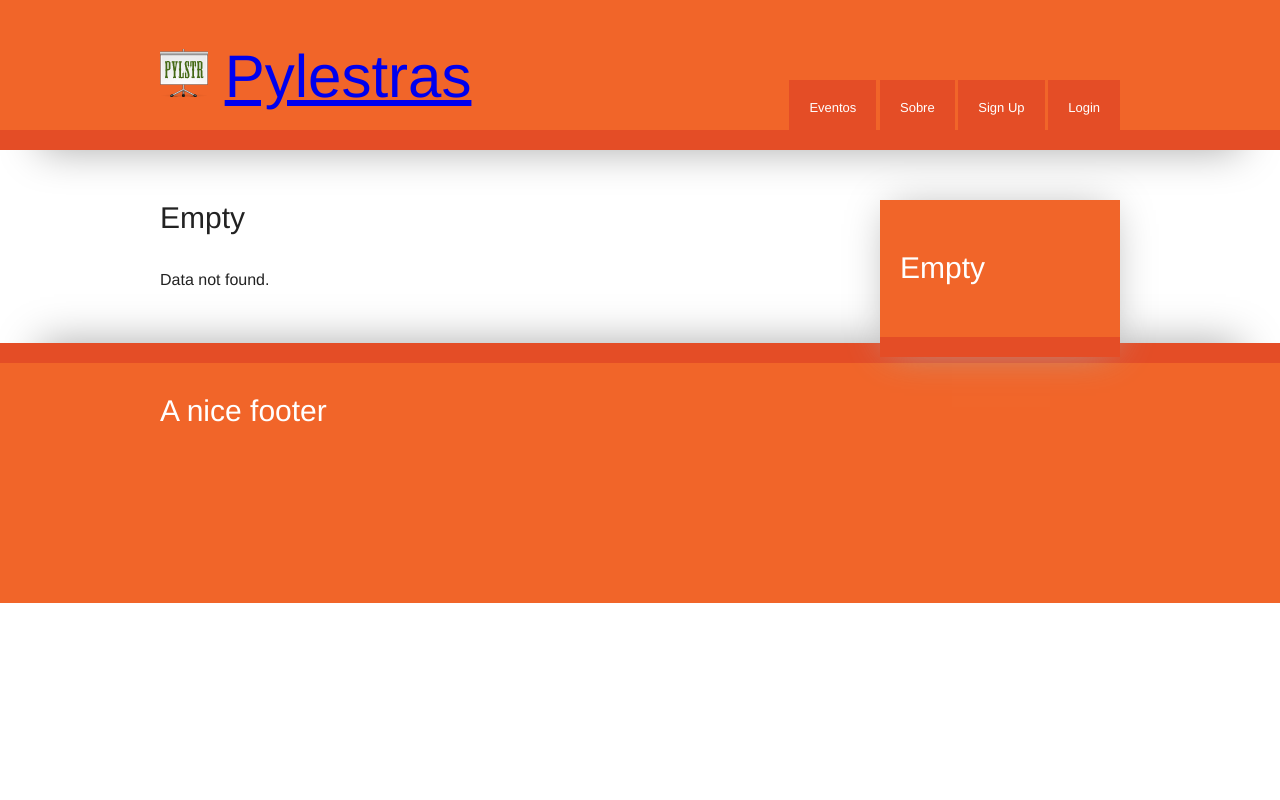
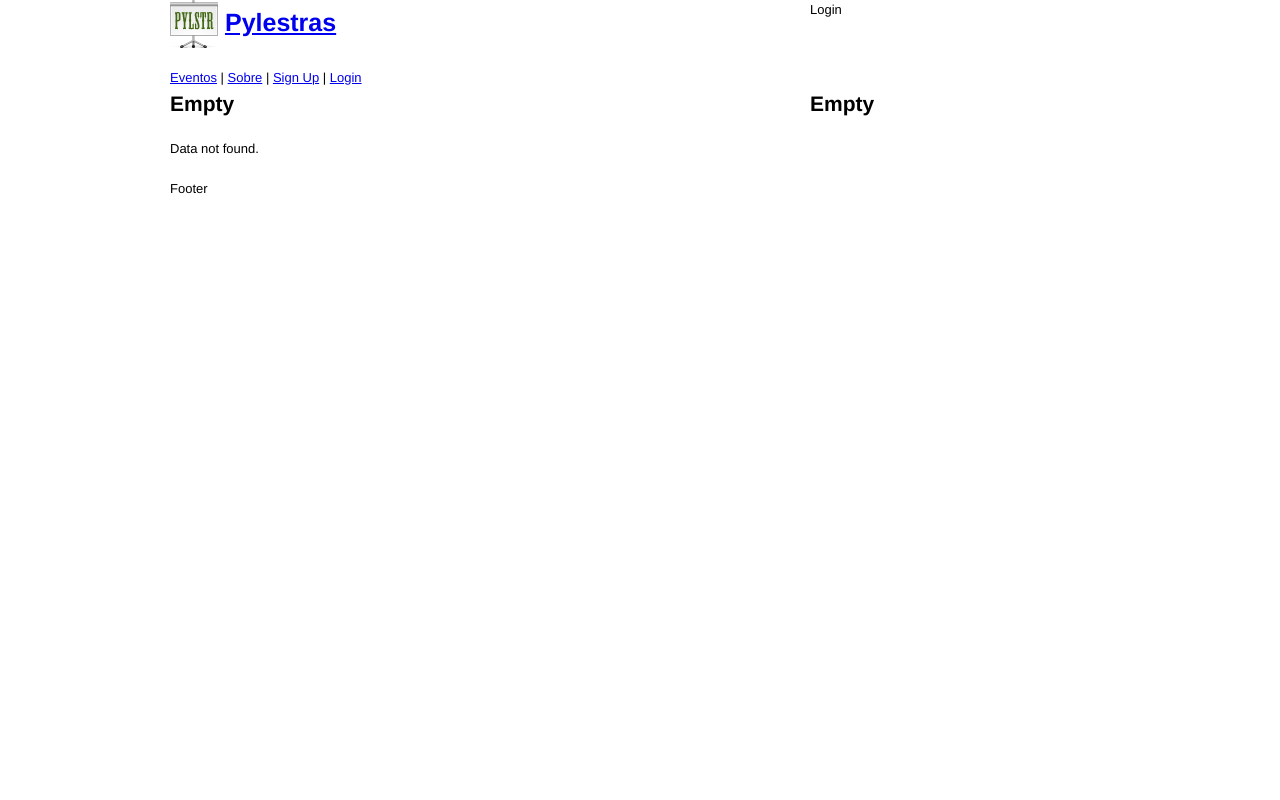
Before and after one commit to fabiocerqueira/djangodash2011, a Django app: template src/pylestras/templates/index.html in a window 1280 px wide. Run offline with Django 3.2, Linux system fonts and the light colour scheme; the template is opened without the code that fills it, so the values that code supplies are empty; some libraries are stand-ins or nearby versions.

Commit message:
Integrado ao grid 960

```diff
--- /dev/null
+++ b/src/pylestras/static_files/css/reset.css
@@ -0,0 +1 @@
+a,abbr,acronym,address,applet,article,aside,audio,b,big,blockquote,body,canvas,caption,center,cite,code,dd,del,details,dfn,dialog,div,dl,dt,em,embed,fieldset,figcaption,figure,font,footer,form,h1,h2,h3,h4,h5,h6,header,hgroup,hr,html,i,iframe,img,ins,kbd,label,legend,li,mark,menu,meter,nav,object,ol,output,p,pre,progress,q,rp,rt,ruby,s,samp,section,small,span,strike,strong,sub,summary,sup,table,tbody,td,tfoot,th,thead,time,tr,tt,u,ul,var,video,xmp{border:0;margin:0;padding:0;font-size:100%}html,body{height:100%}article,aside,details,figcaption,figure,footer,header,hgroup,menu,nav,section{display:block}b,strong{font-weight:bold}img{color:transparent;font-size:0;vertical-align:middle;-ms-interpolation-mode:bicubic}li{display:list-item}table{border-collapse:collapse;border-spacing:0}th,td,caption{font-weight:normal;vertical-align:top;text-align:left}q{quotes:none}q:before,q:after{content:'';content:none}sub,sup,small{font-size:75%}sub,sup{line-height:0;position:relative;vertical-align:baseline}sub{bottom:-0.25em}sup{top:-0.5em}svg{overflow:hidden}
--- a/src/pylestras/static_files/css/style.css
+++ b/src/pylestras/static_files/css/style.css
@@ -1,12 +1,3 @@
-/*
- * Pylestras
- */
-
-.date_event {
-    font-size: 0.8em;
-    color: #ffff99;
-}
-
 /*
  * HTML5 Boilerplate
  *
@@ -23,358 +14,11 @@
 article, aside, details, figcaption, figure, footer, header, hgroup, nav, section { display: block; }
 audio[controls], canvas, video { display: inline-block; *display: inline; *zoom: 1; }
 
-
-/* =============================================================================
-   Base
-   ========================================================================== */
-
 /*
- * 1. Correct text resizing oddly in IE6/7 when body font-size is set using em units
- *    http://clagnut.com/blog/348/#c790
- * 2. Force vertical scrollbar in non-IE
- * 3. Remove Android and iOS tap highlight color to prevent entire container being highlighted
- *    www.yuiblog.com/blog/2010/10/01/quick-tip-customizing-the-mobile-safari-tap-highlight-color/
- * 4. Prevent iOS text size adjust on device orientation change, without disabling user zoom
- *    www.456bereastreet.com/archive/201012/controlling_text_size_in_safari_for_ios_without_disabling_user_zoom/
+ * Pylestras
  */
 
-html { font-size: 100%; overflow-y: scroll; -webkit-overflow-scrolling: touch; -webkit-tap-highlight-color: rgba(0,0,0,0); -webkit-text-size-adjust: 100%; -ms-text-size-adjust: 100%; }
-
-body { margin: 0; font-size: 13px; line-height: 1.231; }
-
-body, button, input, select, textarea { font-family: sans-serif; color: #222; }
-
-/*
- * These selection declarations have to be separate
- * No text-shadow: twitter.com/miketaylr/status/12228805301
- * Also: hot pink!
- */
-
-::-moz-selection { background: #fe57a1; color: #fff; text-shadow: none; }
-::selection { background: #fe57a1; color: #fff; text-shadow: none; }
-
-
-/* =============================================================================
-   Links
-   ========================================================================== */
-
-a { color: #00e; }
-a:visited { color: #551a8b; }
-a:focus { outline: thin dotted; }
-
-/* Improve readability when focused and hovered in all browsers: people.opera.com/patrickl/experiments/keyboard/test */
-a:hover, a:active { outline: 0; }
-
-
-/* =============================================================================
-   Typography
-   ========================================================================== */
-
-abbr[title] { border-bottom: 1px dotted; }
-
-b, strong { font-weight: bold; }
-
-blockquote { margin: 1em 40px; }
-
-dfn { font-style: italic; }
-
-hr { display: block; height: 1px; border: 0; border-top: 1px solid #ccc; margin: 1em 0; padding: 0; }
-
-ins { background: #ff9; color: #000; text-decoration: none; }
-
-mark { background: #ff0; color: #000; font-style: italic; font-weight: bold; }
-
-/* Redeclare monospace font family: en.wikipedia.org/wiki/User:Davidgothberg/Test59 */
-pre, code, kbd, samp { font-family: monospace, monospace; _font-family: 'courier new', monospace; font-size: 1em; }
-
-/* Improve readability of pre-formatted text in all browsers */
-pre { white-space: pre; white-space: pre-wrap; word-wrap: break-word; }
-
-q { quotes: none; }
-q:before, q:after { content: ""; content: none; }
-
-small { font-size: 85%; }
-
-/* Position subscript and superscript content without affecting line-height: gist.github.com/413930 */
-sub, sup { font-size: 75%; line-height: 0; position: relative; vertical-align: baseline; }
-sup { top: -0.5em; }
-sub { bottom: -0.25em; }
-
-
-/* =============================================================================
-   Lists
-   ========================================================================== */
-
-ul, ol { margin: 1em 0; padding: 0 0 0 40px; }
-dd { margin: 0 0 0 40px; }
-nav ul, nav ol { list-style: none; margin: 0; padding: 0; }
-
-
-/* =============================================================================
-   Embedded content
-   ========================================================================== */
-
-/*
- * Improve image quality when scaled in IE7
- * code.flickr.com/blog/2008/11/12/on-ui-quality-the-little-things-client-side-image-resizing/
- */
-
-img { border: 0; -ms-interpolation-mode: bicubic; }
-
-/*
- * Correct overflow displayed oddly in IE9
- */
-
-svg:not(:root) {
-    overflow: hidden;
+.date_event {
+    font-size: 0.8em;
+    color: #ffff99;
 }
-
-
-/* =============================================================================
-   Figures
-   ========================================================================== */
-
-figure { margin: 0; }
-
-
-/* =============================================================================
-   Forms
-   ========================================================================== */
-
-form { margin: 0; }
-fieldset { border: 0; margin: 0; padding: 0; }
-
-/*
- * 1. Correct color not inheriting in IE6/7/8/9
- * 2. Correct alignment displayed oddly in IE6/7
- */
-
-legend { border: 0; *margin-left: -7px; padding: 0; }
-
-/* Indicate that 'label' will shift focus to the associated form element */
-label { cursor: pointer; }
-
-/*
- * 1. Correct font-size not inheriting in all browsers
- * 2. Remove margins in FF3/4 S5 Chrome
- * 3. Define consistent vertical alignment display in all browsers
- */
-
-button, input, select, textarea { font-size: 100%; margin: 0; vertical-align: baseline; *vertical-align: middle; }
-
-/*
- * 1. Define line-height as normal to match FF3/4 (set using !important in the UA stylesheet)
- * 2. Correct inner spacing displayed oddly in IE6/7
- */
-
-button, input { line-height: normal; *overflow: visible; }
-
-/*
- * 1. Display hand cursor for clickable form elements
- * 2. Allow styling of clickable form elements in iOS
- */
-
-button, input[type="button"], input[type="reset"], input[type="submit"] { cursor: pointer; -webkit-appearance: button; }
-
-/*
- * Consistent box sizing and appearance
- */
-
-input[type="checkbox"], input[type="radio"] { box-sizing: border-box; }
-input[type="search"] { -moz-box-sizing: content-box; -webkit-box-sizing: content-box; box-sizing: content-box; }
-
-/*
- * Remove inner padding and border in FF3/4
- * www.sitepen.com/blog/2008/05/14/the-devils-in-the-details-fixing-dojos-toolbar-buttons/
- */
-
-button::-moz-focus-inner, input::-moz-focus-inner { border: 0; padding: 0; }
-
-/* Remove default vertical scrollbar in IE6/7/8/9 */
-textarea { overflow: auto; vertical-align: top; }
-
-/* Colors for form validity */
-input:valid, textarea:valid {  }
-input:invalid, textarea:invalid { background-color: #f0dddd; }
-
-
-/* =============================================================================
-   Tables
-   ========================================================================== */
-
-table { border-collapse: collapse; border-spacing: 0; }
-
-
-/* =============================================================================
-   Primary styles
-   Author:
-   ========================================================================== */
-
-
-
-
-
-
-/* ==================
-   Initializr Theme
-   ================== */
-
-
-body{
-	font-family:Helvetica, Helvetica Neue, Arial, sans-serif;
-}
-
-.wrapper{
-	margin:auto;
-	width:960px;
-}
-
-#header-container{
-	background-color:#f16529;
-	height:130px;
-	border-bottom:20px solid #e44d26;
-	margin-bottom:50px;
-	-webkit-box-shadow:0 40px 40px -40px #AAA;
-	   -moz-box-shadow:0 40px 40px -40px #AAA;
-	        box-shadow:0 40px 40px -40px #AAA;
-}
-
-h2, h3{margin:30px 0;}
-h2{font-size: 40px;}
-h3{font-size: 30px;}
-#title, h2, h3{font-weight:normal;}
-
-#title{
-	font-size: 60px;
-	color:white;
-	float:left;
-}
-
-header nav{
-	float:right;
-	margin-top:100px;
-}
-
-header nav ul li{
-	display:inline;
-}
-
-nav a{
-	padding:20px;
-	color:white;
-	text-decoration:none;
-	background-color:#e44d26;
-}
-
-aside{
-	color:white;
-	padding:20px;
-	float:right;
-	height:auto;
-	width:200px;
-	background-color:#f16529;
-	border-bottom:20px solid #e44d26;
-	margin-bottom:50px;
-	-webkit-box-shadow:0 0px 40px -10px #AAA;
-	   -moz-box-shadow:0 0px 40px -10px #AAA;
-	        box-shadow:0 0px 40px -10px #AAA;
-}
-
-#main p{
-	font:16px/26px Helvetica, Helvetica Neue, Arial;
-	width:620px;
-}
-
-article header{
-	margin-bottom:50px;
-	padding-bottom:30px;
-	width:700px;
-	-webkit-box-shadow:0 45px 60px -60px #AAA;
-	   -moz-box-shadow:0 45px 60px -60px #AAA;
-	        box-shadow:0 45px 60px -60px #AAA;
-}
-
-#footer-container{
-	background-color:#f16529;
-	height:240px;
-	border-top:20px solid #e44d26;
-	margin-top:50px;
-	-webkit-box-shadow:0 -40px 40px -40px #AAA;
-	   -moz-box-shadow:0 -40px 40px -40px #AAA;
-	        box-shadow:0 -40px 40px -40px #AAA;
-}
-
-#footer-container footer{
-	color:white;
-}
-
-
-
-
-
-/* =============================================================================
-   Non-semantic helper classes
-   Please define your styles before this section.
-   ========================================================================== */
-
-/* For image replacement */
-.ir { display: block; text-indent: -999em; overflow: hidden; background-repeat: no-repeat; text-align: left; direction: ltr; }
-.ir br { display: none; }
-
-/* Hide for both screenreaders and browsers:
-   css-discuss.incutio.com/wiki/Screenreader_Visibility */
-.hidden { display: none; visibility: hidden; }
-
-/* Hide only visually, but have it available for screenreaders: by Jon Neal.
-  www.webaim.org/techniques/css/invisiblecontent/  &  j.mp/visuallyhidden */
-.visuallyhidden { border: 0; clip: rect(0 0 0 0); height: 1px; margin: -1px; overflow: hidden; padding: 0; position: absolute; width: 1px; }
-
-/* Extends the .visuallyhidden class to allow the element to be focusable when navigated to via the keyboard: drupal.org/node/897638 */
-.visuallyhidden.focusable:active, .visuallyhidden.focusable:focus { clip: auto; height: auto; margin: 0; overflow: visible; position: static; width: auto; }
-
-/* Hide visually and from screenreaders, but maintain layout */
-.invisible { visibility: hidden; }
-
-/* Contain floats: nicolasgallagher.com/micro-clearfix-hack/ */
-.clearfix:before, .clearfix:after { content: ""; display: table; }
-.clearfix:after { clear: both; }
-.clearfix { zoom: 1; }
-
-
-
-/* =============================================================================
-   PLACEHOLDER Media Queries for Responsive Design.
-   These override the primary ('mobile first') styles
-   Modify as content requires.
-   ========================================================================== */
-
-@media only screen and (min-width: 480px) {
-  /* Style adjustments for viewports 480px and over go here */
-
-}
-
-@media only screen and (min-width: 768px) {
-  /* Style adjustments for viewports 768px and over go here */
-
-}
-
-
-/* =============================================================================
-   Print styles.
-   Inlined to avoid required HTTP connection: www.phpied.com/delay-loading-your-print-css/
-   ========================================================================== */
-
-@media print {
-  * { background: transparent !important; color: black !important; text-shadow: none !important; filter:none !important; -ms-filter: none !important; } /* Black prints faster: sanbeiji.com/archives/953 */
-  a, a:visited { color: #444 !important; text-decoration: underline; }
-  a[href]:after { content: " (" attr(href) ")"; }
-  abbr[title]:after { content: " (" attr(title) ")"; }
-  .ir a:after, a[href^="javascript:"]:after, a[href^="#"]:after { content: ""; }  /* Don't show links for images, or javascript/internal links */
-  pre, blockquote { border: 1px solid #999; page-break-inside: avoid; }
-  thead { display: table-header-group; } /* css-discuss.incutio.com/wiki/Printing_Tables */
-  tr, img { page-break-inside: avoid; }
-  img { max-width: 100% !important; }
-  @page { margin: 0.5cm; }
-  p, h2, h3 { orphans: 3; widows: 3; }
-  h2, h3{ page-break-after: avoid; }
-}
--- /dev/null
+++ b/src/pylestras/static_files/css/text.css
@@ -0,0 +1 @@
+body{font:13px/1.5 'Helvetica Neue',Arial,'Liberation Sans',FreeSans,sans-serif}pre,code{font-family:'DejaVu Sans Mono',Monaco,Consolas,monospace}hr{border:0 #ccc solid;border-top-width:1px;clear:both;height:0}h1{font-size:25px}h2{font-size:23px}h3{font-size:21px}h4{font-size:19px}h5{font-size:17px}h6{font-size:15px}ol{list-style:decimal}ul{list-style:disc}li{margin-left:30px}p,dl,hr,h1,h2,h3,h4,h5,h6,ol,ul,pre,table,address,fieldset,figure{margin-bottom:20px}
--- a/src/pylestras/templates/base.html
+++ b/src/pylestras/templates/base.html
@@ -16,40 +16,52 @@
 
 	<meta name="viewport" content="width=device-width, initial-scale=1.0">
 
+    <link rel="stylesheet" href="{{ STATIC_URL }}css/reset.css">
+    <link rel="stylesheet" href="{{ STATIC_URL }}css/text.css">
+    <link rel="stylesheet" href="{{ STATIC_URL }}css/960.css">
 	<link rel="stylesheet" href="{{ STATIC_URL }}css/style.css">
 
 	<script src="{{ STATIC_URL }}js/libs/modernizr-2.0.min.js"></script>
 	<script src="{{ STATIC_URL }}js/libs/respond.min.js"></script>
 </head>
 <body>
-	<div id="header-container">
-		<header class="wrapper">
+
+    <div class="container_12">
+
+        <!-- Header -->
+        <div class="grid_8">
             <h1 id="title">
                 <img src="{{ STATIC_URL }}img/logo_pylstr.png" alt="Pylestras" title="Pylestras">
                 <a href="{% url homepage %}">Pylestras</a>
             </h1>
-			<nav>
-				<ul>
-					<li><a href="#">Eventos</a></li>
-					<li><a href="#">Sobre</a></li>
+        </div>
+        <div class="grid_4">
+            Login
+        </div>
+        <div class="clear"></div>
+
+        <!-- Main menu -->
+        <div class="grid_12">
+            <a href="#">Eventos</a> |
+            <a href="#">Sobre</a>
             {% if user.is_authenticated %}
-                        <li><a href="{% url dashboard_index %}">{% trans "Dashboard" %}</a></li>
-                        <li><a href="{% url auth_logout %}">{% trans "Logout" %}</a></li>
+             | <a href="{% url dashboard_index %}">{% trans "Dashboard" %}</a>
+             | <a href="{% url auth_logout %}">{% trans "Logout" %}</a>
             {% else %}
-                        <li><a href="{% url registration_register %}">{% trans "Sign Up" %}</a></li>
-					    <li><a href="{% url auth_login %}">{% trans "Login" %}</a></li>
+             | <a href="{% url registration_register %}">{% trans "Sign Up" %}</a>
+             | <a href="{% url auth_login %}">{% trans "Login" %}</a>
             {% endif %}
-			    </ul>
-			</nav>
-		</header>
         </div>
-	<div id="main" class="wrapper">
+
+        <!-- Content -->
         {% block content %}{% endblock %}
+        <div class="clear"></div>
+
+        <!-- Footer -->
+        <div class="grid_12">
+            Footer
         </div>
-	<div id="footer-container">
-		<footer class="wrapper">
-			<h3>A nice footer</h3>
-		</footer>
+
     </div>
 
 <script src="//ajax.googleapis.com/ajax/libs/jquery/1.6.2/jquery.min.js"></script>
--- a/src/pylestras/templates/index.html
+++ b/src/pylestras/templates/index.html
@@ -1,24 +1,27 @@
 {% extends "base.html" %}
 {% block content %}
-<aside>
-    {% for event in events %}
+
+    <div class="grid_8">
+        {% for presentation in presentations %}
+            <h3>{{ presentation.title }}</h3>
+            <p>{{ presentation.speaker }}</p>
+            <p>{{ presentation.description }}</p>
+        {% empty %}
+            <h3>Empty</h3>
+            <p>Data not found.</p>
+        {% endfor %}
+    </div>
+
+    <div class="grid_4">
+        {% for event in events %}
         <h3>Events</h3>
         <p>
             <a href="{{ event.get_absolute_url }}">{{ event.name }}</a><br />
             <span class="date_event">{{ event.event_start }}</span>
         </p>
-    {% empty %}
-        <h3>Empty</h3>
-    {% endfor %}
-</aside>
-<article>
-    {% for presentation in presentations %}
-        <h3>{{ presentation.title }}</h3>
-        <p>{{ presentation.speaker }}</p>
-        <p>{{ presentation.description }}</p>
-    {% empty %}
-        <h3>Empty</h3>
-        <p>Data not found.</p>
-    {% endfor %}
-</article>
+        {% empty %}
+            <h3>Empty</h3>
+        {% endfor %}
+    </div>
+
 {% endblock %}
```
Also changed, not shown: src/pylestras/static_files/css/960.css (added). Lines whose indentation alone changed are shown as unchanged.
